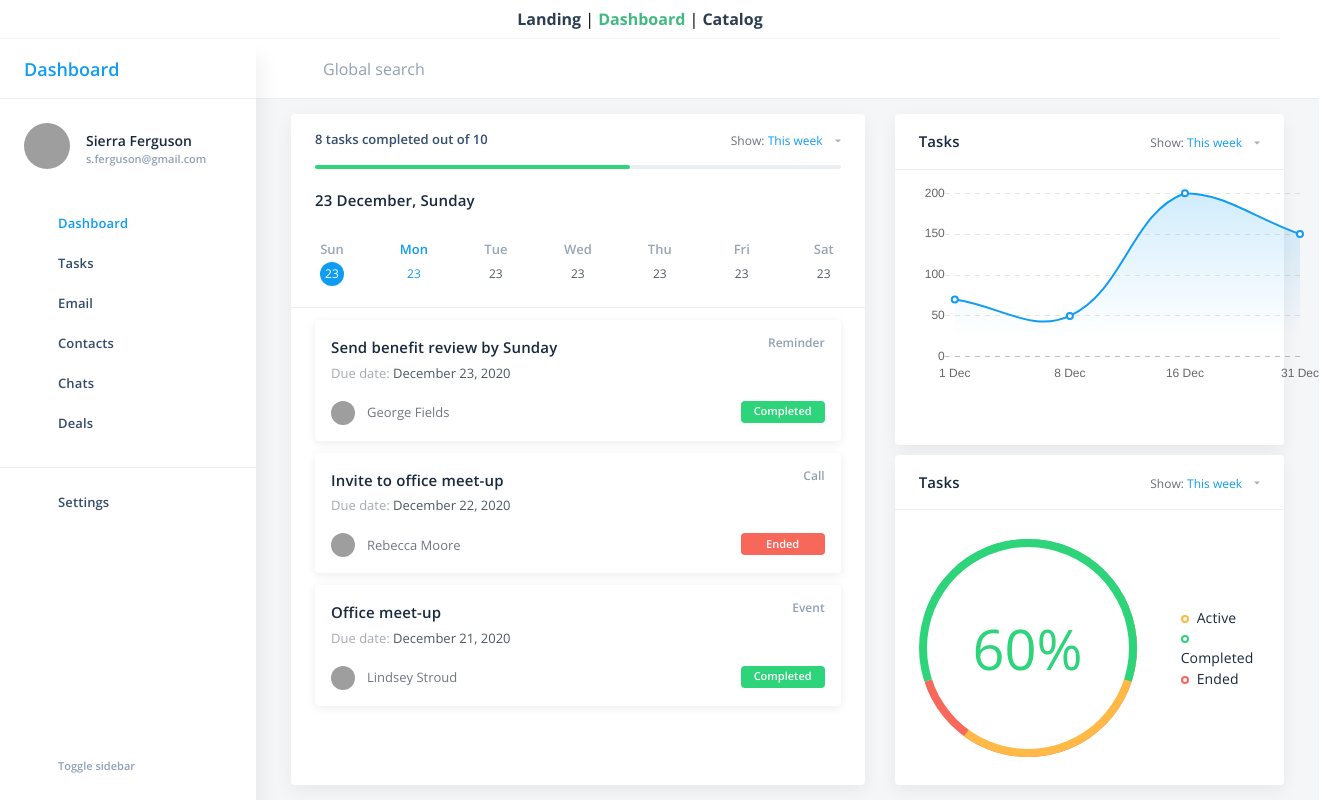
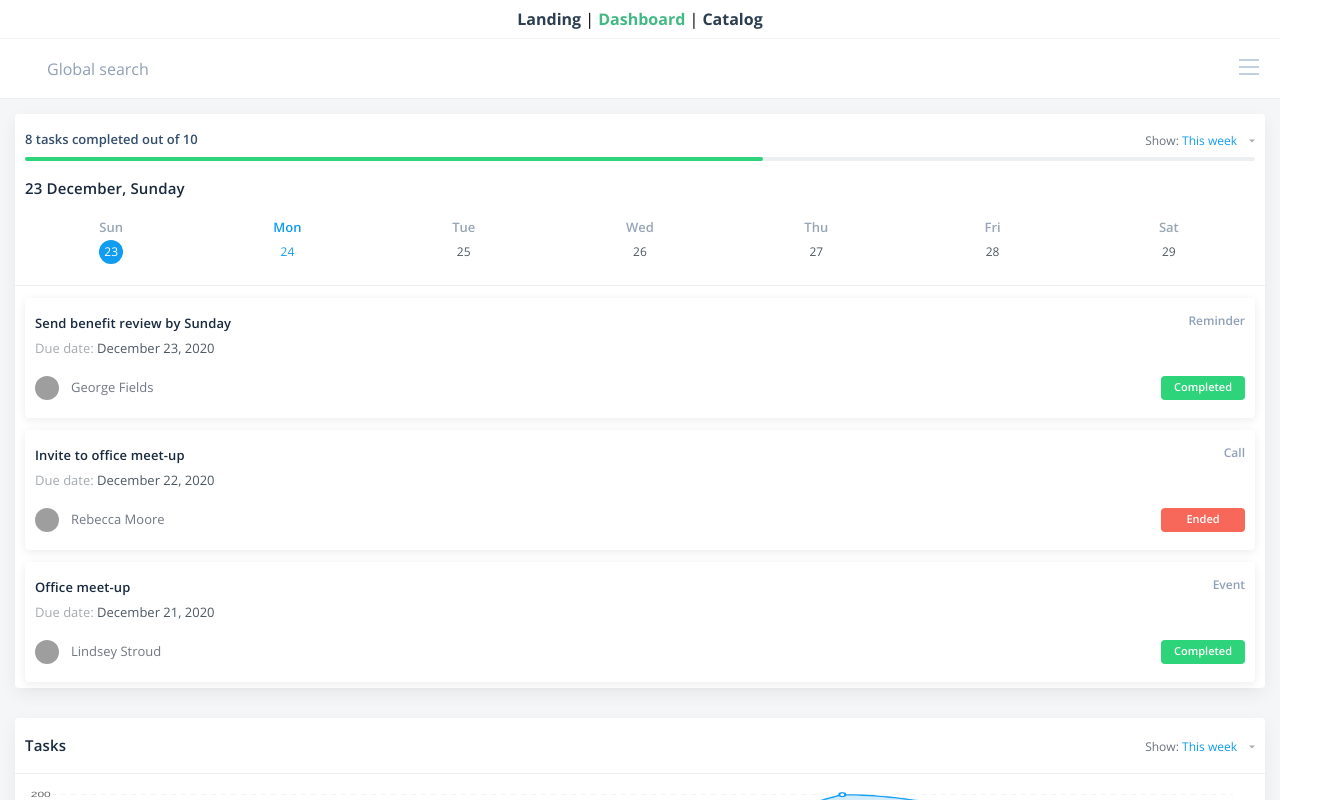
Before and after one commit to kirrousel/vue-tasks, a Vue app: page /dashboard in a window 1280 px wide. Shown: the top 800 px of the page, 1322 px wide, since content can reach past the window. Built offline with nearby package versions, Linux system fonts and the light colour scheme; grey boxes are pictures that could not be loaded; the HTML template or start-up script is replaced by a standard one.

Commit message:
finish dashboard

```diff
--- a/src/components/dashboard/DashboardCalendar.vue
+++ b/src/components/dashboard/DashboardCalendar.vue
@@ -20,12 +20,12 @@
       return {
         days: [
           {title: 'Sun', number: '23', hasEvents: true},
-          {title: 'Mon', number: '23', isCurrent: true},
-          {title: 'Tue', number: '23'},
-          {title: 'Wed', number: '23'},
-          {title: 'Thu', number: '23'},
-          {title: 'Fri', number: '23'},
-          {title: 'Sat', number: '23'}
+          {title: 'Mon', number: '24', isCurrent: true},
+          {title: 'Tue', number: '25'},
+          {title: 'Wed', number: '26'},
+          {title: 'Thu', number: '27'},
+          {title: 'Fri', number: '28'},
+          {title: 'Sat', number: '29'}
         ]
       }
     }
@@ -40,7 +40,11 @@
   .dashboard-calendar__list {
     display: flex;
     justify-content: space-evenly;
-    margin: 0 -24px;
+    margin: 0 -2px;
+
+    @media (--viewport-tablet) {
+      margin: 0 -24px;
+    }
   }
 
   .dashboard-calendar__day {
@@ -49,10 +53,14 @@
     flex-grow: 1;
     align-items: center;
     width: 14.285714286%;
-    padding: 5px 24px;
+    padding: 5px 2px;
     text-align: center;
     box-sizing: border-box;
     cursor: pointer;
+
+    @media (--viewport-tablet) {
+      padding: 5px 24px;
+    }
   }
 
   .dashboard-calendar__day--current {
--- a/src/components/dashboard/charts/DashboardLineChart.vue
+++ b/src/components/dashboard/charts/DashboardLineChart.vue
@@ -88,5 +88,13 @@
 </script>
 
 <style scoped>
+  .line-chart {
+    width: 100%;
+    height: 100%;
+  }
 
+  #line-chart {
+   width: 100% !important;
+   height: 100% !important;
+  }
 </style>
--- a/src/components/dashboard/charts/DashboardPieChart.vue
+++ b/src/components/dashboard/charts/DashboardPieChart.vue
@@ -30,12 +30,25 @@
     --chart-color-ended: #F7685B;
     display: flex;
     align-items: center;
-    margin: 0 -22px;
+    justify-content: center;
+    margin: 0 -10px;
     height: 100%;
+
+    @media (--viewport-tablet) {
+      margin: 0 -22px;
+    }
+
+    @media (--viewport-desktop) {
+      justify-content: flex-start;
+    }
   }
   .pie-chart__box {
-    padding: 0 22px;
+    padding: 0 10px;
     box-sizing: border-box;
+
+    @media (--viewport-tablet) {
+      padding: 0 22px;
+    }
   }
 
   .pie-chart__box--chart {
@@ -43,10 +56,15 @@
 
   .pie-chart__value {
     position: relative;
-    height:  218px;
-    width: 218px;
+    height:  170px;
+    width: 170px;
     border-radius: 100%;
     overflow: hidden;
+
+    @media (--viewport-tablet) {
+      height:  218px;
+      width: 218px;
+    }
   }
 
   .pie-chart__segment {
--- a/src/components/dashboard/layout/DashboardHeader.vue
+++ b/src/components/dashboard/layout/DashboardHeader.vue
@@ -15,6 +15,12 @@
         </svg>
       </button>
     </div>
+
+    <div class="header__box header__box--menu">
+      <button type="button" class="header__button">
+        <i class="header__ico header__ico--menu"></i>
+      </button>
+    </div>
   </div>
 </template>
 
@@ -27,12 +33,17 @@
 <style scoped>
   .header {
     display: flex;
+    width: 100%;
     align-items: center;
-    padding: 10px 35px;
+    padding: 10px 15px;
     height: 60px;
     background-color: var(--color-white);
+    border-bottom: 1px solid #EBEFF2;
     box-sizing: border-box;
-    border-bottom: 1px solid #EBEFF2;
+
+    @media (--viewport-tablet) {
+      padding: 10px 35px;
+    }
   }
 
   .header__box {
@@ -83,4 +94,33 @@
     fill: var(--dashboard-grey-icon);
   }
 
+  .header__box--menu {
+    @media (--viewport-tablet) {
+      display: none;
+    }
+  }
+
+  .header__ico--menu {
+    width: 20px;
+    height: 2px;
+    background-color: var(--dashboard-grey-icon);
+
+    &:before, &:after {
+      content: '';
+      position: absolute;
+      left: 0;
+      width: inherit;
+      height: inherit;
+      background-color: inherit;
+    }
+
+    &:before {
+      top: -7px;
+    }
+
+    &:after {
+      bottom: -7px;
+    }
+  }
+
 </style>
--- a/src/components/dashboard/layout/DashboardSectionHeader.vue
+++ b/src/components/dashboard/layout/DashboardSectionHeader.vue
@@ -31,10 +31,14 @@
 <style>
 
   .dashboard-section-header {
-    padding: 16px 24px;
+    padding: 16px 10px;
     width: 100%;
     border-bottom: 1px solid #EBEFF2;
     box-sizing: border-box;
+
+    @media (--viewport-desktop) {
+      padding: 16px 24px;
+    }
   }
 
   .dashboard-section-header__box {
@@ -59,13 +63,22 @@
   }
 
   .dashboard-section-header__status-bar {
-    margin-top: 16px;
-    margin-bottom: 20px;
+    margin-top: 8px;
+    margin-bottom: 16px;
+
+    @media (--viewport-tablet) {
+      margin-top: 16px;
+      margin-bottom: 20px;
+    }
   }
 
   .dashboard-section-header__calendar {
-    padding-top: 26px;
+    padding-top: 16px;
     box-sizing: border-box;
+
+    @media (--viewport-desktop) {
+      padding-top: 26px;
+    }
   }
 
 </style>
--- a/src/components/dashboard/layout/DashboardSidebar.vue
+++ b/src/components/dashboard/layout/DashboardSidebar.vue
@@ -43,10 +43,12 @@
 <script>
   import DashboardUser from '../DashboardUser.vue';
   import DashboardNav from '../DashboardNav.vue';
+
   export default {
     components: {DashboardUser, DashboardNav},
     data() {
       return {
+        windowWidth: 0,
         isSidebarCollapsed: false,
         sidebarNavItems: [
           {
@@ -90,18 +92,39 @@
         ]
       }
     },
+    mounted() {
+      this.$nextTick(function() {
+        window.addEventListener('resize', this.getWindowWidth);
+
+        //Init
+        this.getWindowWidth();
+      })
+
+    },
+
     methods: {
+      getWindowWidth(event) {
+        this.windowWidth = document.documentElement.clientWidth;
+        console.log(this.windowWidth);
+        if(this.windowWidth <= 1024) {
+          this.isSidebarCollapsed = true;
+        }
+      },
+
       collapseSidebar() {
         this.isSidebarCollapsed = !this.isSidebarCollapsed;
       }
+    },
+    beforeDestroy() {
+      window.removeEventListener('resize', this.getWindowWidth);
     }
   }
 </script>
 
 <style scoped>
   .sidebar {
+    display: none;
     flex-shrink: 0;
-    display: flex;
     overflow-x: hidden;
     overflow-y: auto;
     flex-direction: column;
@@ -114,6 +137,10 @@
     height: calc(100%);
     min-height: calc(100%);
     height: auto !important;
+
+    @media (--viewport-tablet) {
+      display: flex;
+    }
   }
 
   .sidebar--collapsed {
--- a/src/components/dashboard/tasks/DashboardTask.vue
+++ b/src/components/dashboard/tasks/DashboardTask.vue
@@ -18,8 +18,8 @@
             <span class="dashboard-task__name"> {{ task.name }} </span>
           </div>
         </div>
-        <div class="dashboard-task__item">
-          <div class="dashboard-task__controls"></div>
+        <div class="dashboard-task__item dashboard-task__item--actions">
+          <DashboardTaskActions/>
         </div>
         <div class="dashboard-task__item">
           <div
@@ -34,8 +34,11 @@
 </template>
 
 <script>
+  import DashboardTaskActions from "./DashboardTaskActions";
+
   export default {
     name: 'DashboardTask',
+    components: {DashboardTaskActions},
     props: ['task']
   }
 </script>
@@ -43,7 +46,7 @@
 
 <style scoped>
   .dashboard-task {
-    padding: 16px;
+    padding: 16px 10px;
     min-height: 120px;
     background-color: #FFFFFF;
     box-shadow: 0 2px 10px rgba(0, 0, 0, 0.08);
@@ -51,8 +54,16 @@
     cursor: pointer;
     box-sizing: border-box;
 
+    @media (--viewport-tablet) {
+      padding: 16px;
+    }
+
     &:hover {
       box-shadow: 0 0 16px rgba(0, 0, 0, 0.14);
+
+      .dashboard-task__item--actions {
+        display: flex;
+      }
     }
 
     .dashboard-task__header {
@@ -64,10 +75,14 @@
       padding-right: 10px;
       flex-grow: 1;
       color: #192A3E;
-      font-size: 0.9375rem;
+      font-size: 0.8125rem;
       letter-spacing: 0.01em;
       line-height: 1.5;
       font-weight: 500;
+
+      @media (--viewport-tablet) {
+        font-size: 0.9375rem;
+      }
     }
 
     .dashboard-task__type {
@@ -88,12 +103,22 @@
 
     .dashboard-task__actions {
       display: flex;
+      margin: 0 -6px;
+    }
+
+    .dashboard-task__item {
+      padding: 0 6px;
+      box-sizing: border-box;
     }
 
     .dashboard-task__item--assignee {
       flex-grow: 1;
       display: flex;
       align-items: center;
+    }
+
+    .dashboard-task__item--actions {
+      display: none;
     }
 
     .dashboard-task__assignee {
@@ -118,7 +143,7 @@
       align-items: center;
       justify-content: center;
       min-width: 84px;
-      height: 22px;
+      height: 24px;
       font-size: 0.6875rem;
       color: #FFFFFF;
       font-weight: 500;
--- /dev/null
+++ b/src/components/dashboard/tasks/DashboardTaskActions.vue
@@ -0,0 +1,70 @@
+<template>
+  <div class="dashboard-task-actions">
+    <button class="dashboard-task-actions__button" type="button">
+      <i class="dashboard-task-actions__status-ico dashboard-task-actions__status-ico--active"></i>
+    </button>
+
+    <button class="dashboard-task-actions__button" type="button">
+      <i class="dashboard-task-actions__status-ico"></i>
+    </button>
+
+    <button class="dashboard-task-actions__button" type="button">
+      <svg class="dashboard-task-actions__button-ico">
+        <use href="#dashboard-edit"></use>
+      </svg>
+    </button>
+
+    <button class="dashboard-task-actions__button" type="button">
+      <svg class="dashboard-task-actions__button-ico">
+        <use href="#dashboard-delete"></use>
+      </svg>
+    </button>
+  </div>
+</template>
+
+<script>
+  export default {
+    name: 'DashboardTaskActions'
+  }
+</script>
+
+<style scoped>
+  .dashboard-task-actions {
+    display: flex;
+    align-items: center;
+  }
+  .dashboard-task-actions__button {
+    margin-left: 8px;
+    position: relative;
+    width: 16px;
+    height: 16px;
+    cursor: pointer;
+  }
+
+  .dashboard-task-actions__button-ico {
+    position: absolute;
+    top: 50%;
+    left: 50%;
+    transform: translateY(-50%) translateX(-50%);
+    width: 16px;
+    height: 16px;
+    fill: #C2CFE0;
+  }
+
+  .dashboard-task-actions__status-ico {
+    position: absolute;
+    top: 50%;
+    left: 50%;
+    transform: translateY(-50%) translateX(-50%);
+    width: 12px;
+    height: 12px;
+    background-color: #FFFFFF;
+    border: 2px solid #2ED47A;
+    box-sizing: border-box;
+    border-radius: 50%;
+  }
+
+  .dashboard-task-actions__status-ico--active {
+    border-color: #FFB946;
+  }
+</style>
--- a/src/components/dashboard/tasks/DashboardTaskList.vue
+++ b/src/components/dashboard/tasks/DashboardTaskList.vue
@@ -55,7 +55,12 @@
   }
 
   .task-list__item {
-    padding: 6px 24px;
+    padding: 6px 10px;
+    box-sizing: border-box;
+
+    @media (--viewport-tablet) {
+      padding: 6px 24px;
+    }
   }
 
 </style>
--- a/src/views/BaseDashboard.vue
+++ b/src/views/BaseDashboard.vue
@@ -52,24 +52,41 @@
   .dashboard {
     height: calc(100% - 60px);
     width: 100%;
-    padding: 15px 35px;
+    padding: 15px 15px;
     box-sizing: border-box;
+
+    @media (--viewport-desktop) {
+      padding: 15px 35px;
+    }
   }
 
   .dashboard__content {
     display: flex;
+    flex-direction: column;
     height: 100%;
-    margin: 0 -15px;
+
+    @media (--viewport-desktop) {
+      flex-direction: row;
+      margin: 0 -15px;
+    }
   }
 
   .dashboard__section {
-    width: 41%;
-    padding: 0 15px;
+    width: 100%;
     box-sizing: border-box;
+
+    @media (--viewport-desktop) {
+      width: 41%;
+      padding: 0 15px;
+    }
   }
 
   .dashboard__section--big {
-    width: 59%;
+    margin-bottom: 30px;
+    @media (--viewport-desktop) {
+      margin-bottom: 0;
+      width: 59%;
+    }
   }
 
   .dashboard__section--small {
@@ -93,8 +110,12 @@
   }
 
   .dashboard__chart {
-    padding: 16px 24px;
+    padding: 16px 10px;
     height:  calc(100% - 55px);
     box-sizing: border-box;
+
+    @media (--viewport-tablet) {
+      padding: 16px 24px;
+    }
   }
 </style>
```
Also changed, not shown: src/assets/sprite/dashboard-delete.svg (added), src/assets/sprite/dashboard-edit.svg (added).
